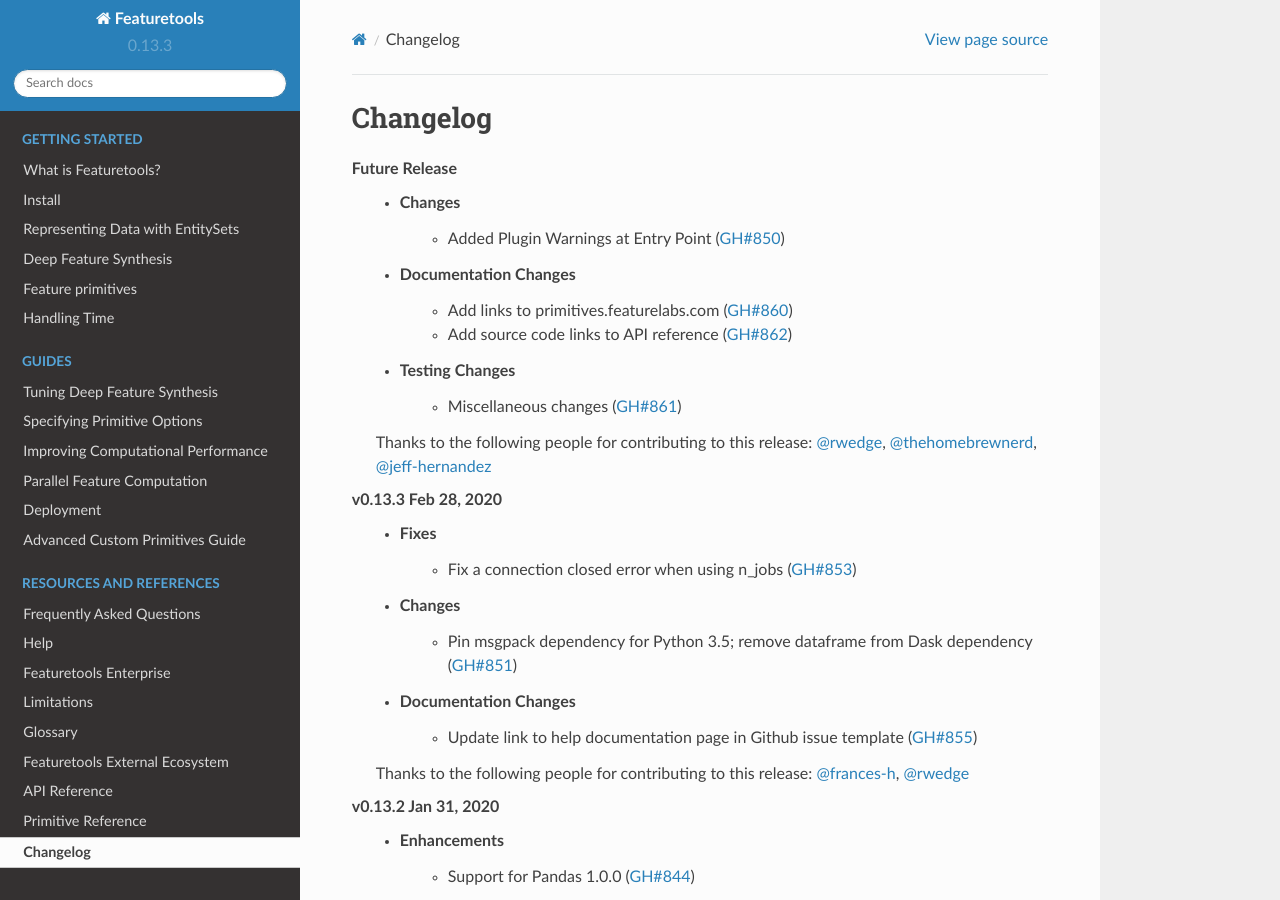
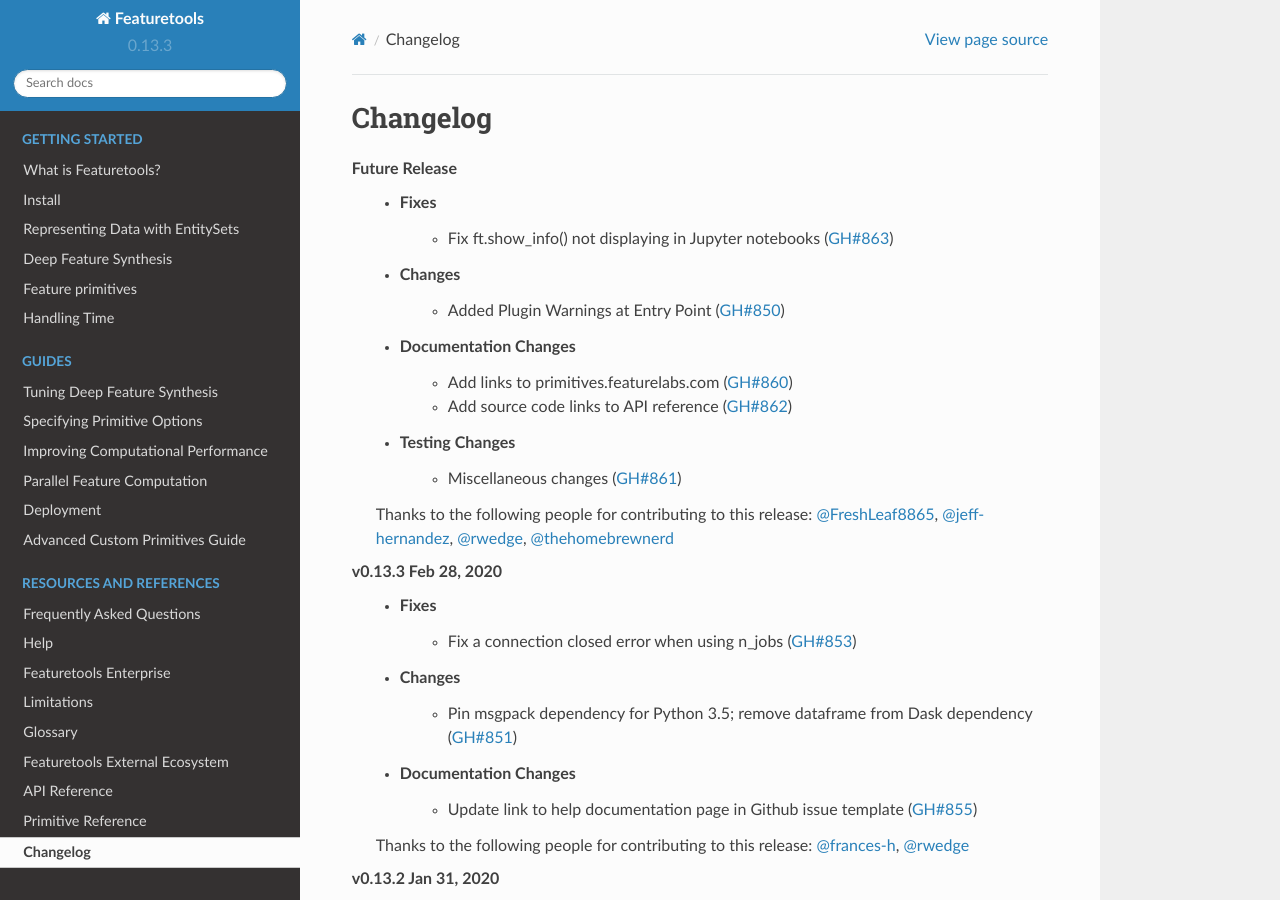
Before and after one commit to alteryx/featuretools, a Sphinx documentation site: the page built from docs/source/changelog.rst, in a window 1280 px wide and 900 px high. Built offline with Sphinx 7.4.7 and the Read the Docs theme 2.0.0, drawn with Linux system fonts in a browser that asks for light colours; pages that are not in the unit, such as notebooks, are missing from menus.

Commit message:
Fix ft.show_info() not displaying on Jupyter notebook (#863)
* Fix ft.show_info() doesn't work in Jupyter(#650)

* Update the changelog

* rephrase changelog entry

Co-authored-by: FreshLeaf8865 <cmd.bsolution@outlook.com>

```diff
--- a/docs/source/changelog.rst
+++ b/docs/source/changelog.rst
@@ -3,6 +3,8 @@
 Changelog
 ---------
 **Future Release**
+    * Fixes
+        * Fix ft.show_info() not displaying in Jupyter notebooks (:pr:`863`)
     * Changes
         * Added Plugin Warnings at Entry Point (:pr:`850`)
     * Documentation Changes
@@ -12,7 +14,7 @@
         * Miscellaneous changes (:pr:`861`)
 
     Thanks to the following people for contributing to this release:
-    :user:`rwedge`, :user:`thehomebrewnerd`, :user:`jeff-hernandez`
+    :user:`FreshLeaf8865`, :user:`jeff-hernandez`, :user:`rwedge`, :user:`thehomebrewnerd`
 
 **v0.13.3 Feb 28, 2020**
     * Fixes
```
Also changed, not shown: 1 other file.
